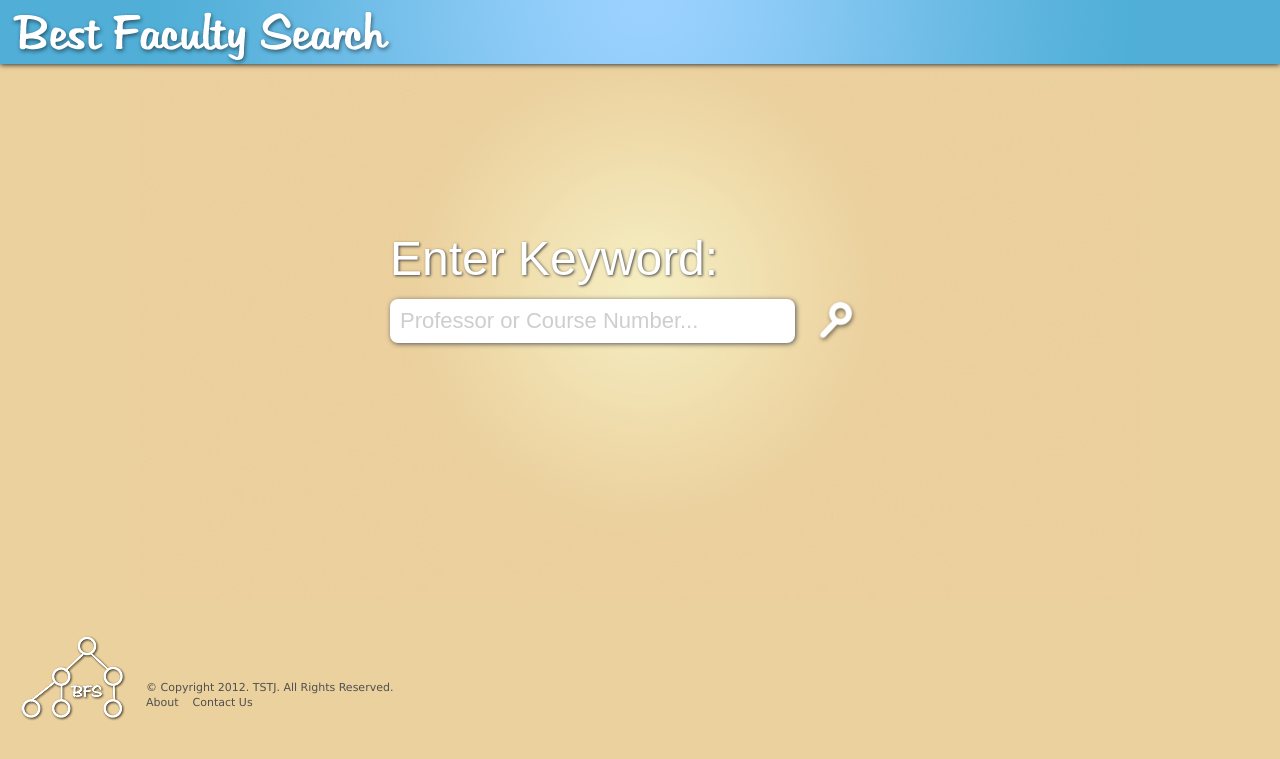
After one commit to jtumarki/TechCommProject, a PHP site: page / in a window 1280 px wide. The commit adds this page. Shown: the top 759 px of the page. Run offline with PHP 8.4, Linux system fonts and the light colour scheme; some web fonts are replaced.

Commit message:
Fixed shadows in Chrome and IE, and set fixed-width.

```diff
--- /dev/null
+++ b/index.html
@@ -0,0 +1,28 @@
+<!DOCTYPE html>
+<html>
+<head>
+<meta http-equiv="Content-Type" content="text/html; charset=utf-8" />
+<title>Best Faculty Search</title>
+
+<link rel="stylesheet" type="text/css" href="style.css" />
+</head>
+<body>
+
+<div id="header"><img src="images/bfs.png" class="head" /></div>
+<div id="container">
+<div id ="search">
+<h1>Enter Keyword:</h1><br />
+<form action="http://google.com/search" method="get">
+<input type="text" name="q" value="Professor or Course Number..." onfocus="if
+(this.value==this.defaultValue) this.value='';"/>
+<button class="glass" type="submit">Search</button>
+</form>
+</div><!-- close search -->
+<div class="push"></div>
+</div><!-- close container -->
+<div id="footer">
+<img src="images/logo.png" style="padding-right: 20px; float: left;" /><br /><br /><br /> &copy; Copyright 2012. TSTJ. All Rights Reserved.<br />
+<a href="">About</a> &nbsp;&nbsp; <a href="">Contact Us</a>
+</div>
+</body>
+</html>
--- a/style.css
+++ b/style.css
@@ -31,8 +31,8 @@ background: #50aed7 url(images/headerbg.png) no-repeat top;
 margin: -64px 0 0 0;
 height: 64px;
 -moz-box-shadow: 0 1px 5px #333;
-03.-webkit-box-shadow: 0 1px 5px #333;
-04.box-shadow: 0 1px 5px #333;
+-webkit-box-shadow: 0 1px 5px #333;
+box-shadow: 0 1px 5px #333;
 }
 #container {
 width: 1000px;
@@ -75,14 +75,15 @@ font: 22px/24px 'GillSans', sans-serif;
 color: #cecece;
 border: none;
 padding: 10px;
+width: 385px;
 margin: 0;
 -moz-border-radius: 8px;
 -webkit-border-radius: 8px;
 -khtml-border-radius: 8px;
 border-radius: 8px;
 -moz-box-shadow: 1px 1px 5px #555;
-03.-webkit-box-shadow: 1px 1px 5px #555;
-04.box-shadow: 1px 1px 5px #555;
+-webkit-box-shadow: 1px 1px 5px #555;
+box-shadow: 1px 1px 5px #555;
 float: left;
 }
 .glass {
```
